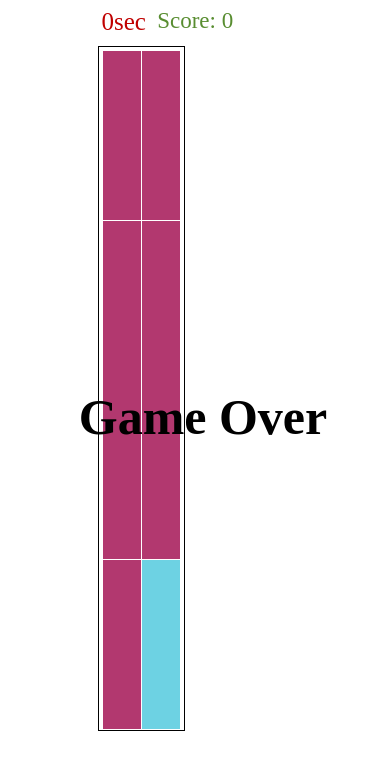
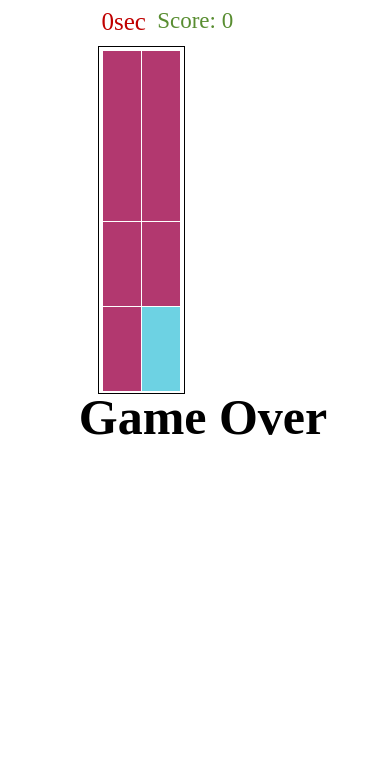
Before and after one commit to sagits/square-game, a plain HTML site: page index.html in a window 390 px wide. Shown: the top 770 px of the page. Drawn offline with Linux system fonts and the light colour scheme; some packages are replaced by stand-ins of ours.

Commit message:
changed height prop

```diff
--- a/css/style.css
+++ b/css/style.css
@@ -3,7 +3,7 @@
 	left: 25%;
 	top: 5.5%;
 	width: 20%;
-	height: 80%;
+	height: 40%;
 	overflow: auto;
 	border: solid 1px #000;
 	padding: 1%;
```
